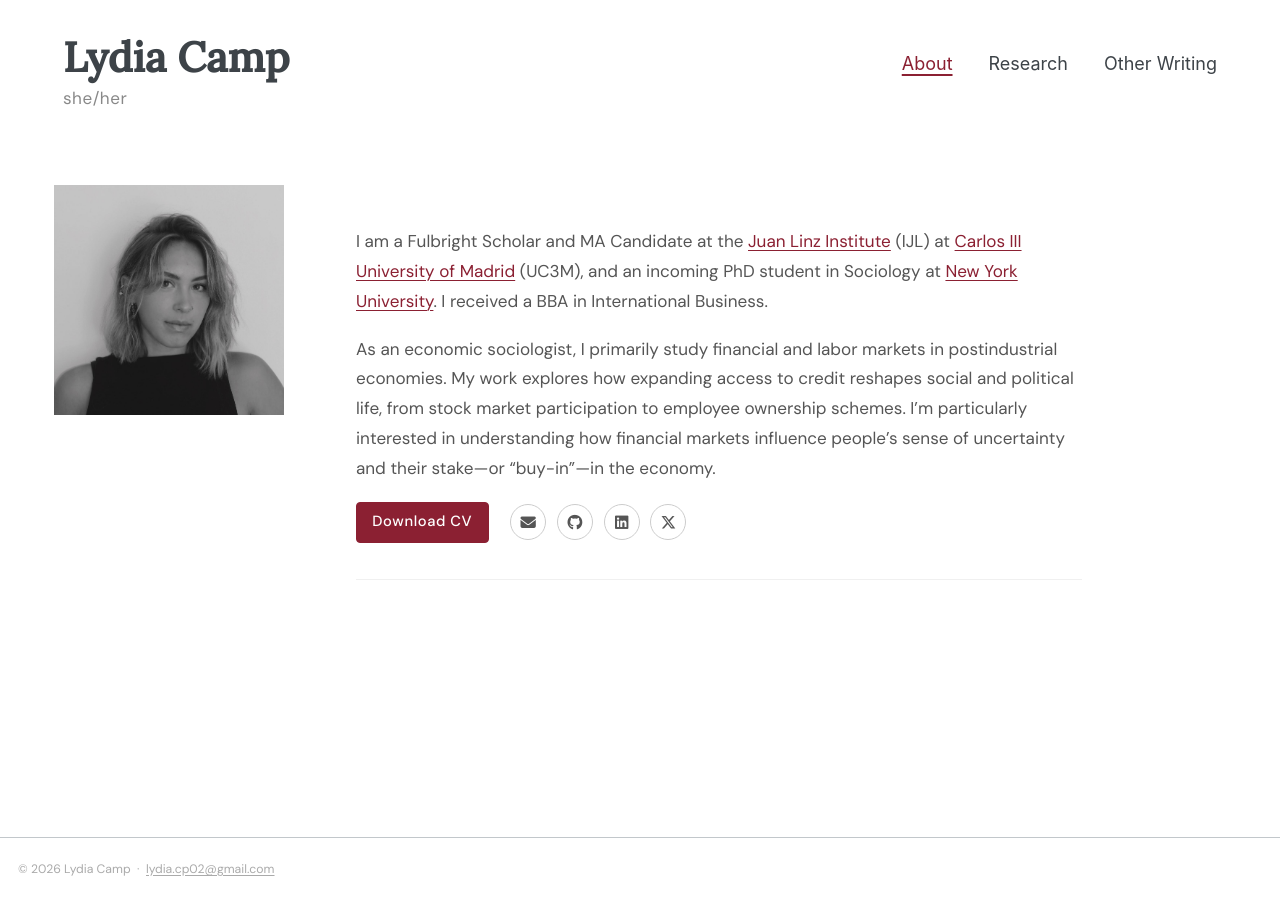
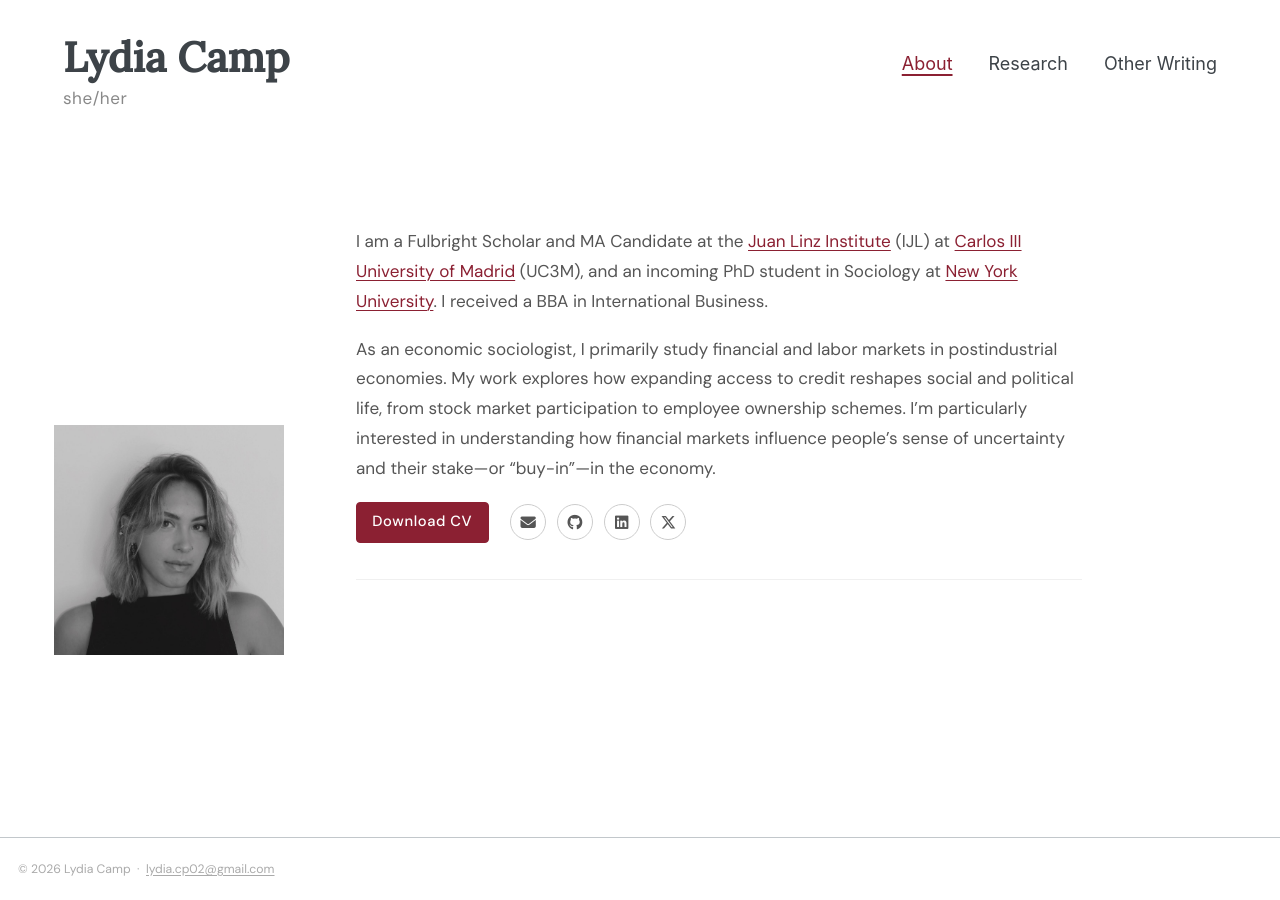
Before and after one commit to lydiagcamp/lydiagcamp.github.io, a Jekyll site: the page built from _pages/about.md, in a window 1280 px wide and 900 px high. Built offline with Jekyll 4.4.1, drawn with Linux system fonts in a browser that asks for light colours.

Commit message:
Vertically center photo in sidebar
Co-Authored-By: Claude Sonnet 4.6 <noreply@anthropic.com>

```diff
--- a/assets/css/custom.css
+++ b/assets/css/custom.css
@@ -106,6 +106,9 @@ details[open] summary {
     max-width: 260px !important;
     padding-left: 0 !important;
     margin-left: 0 !important;
+    display: flex !important;
+    flex-direction: column !important;
+    justify-content: center !important;
   }
 }
 
```
